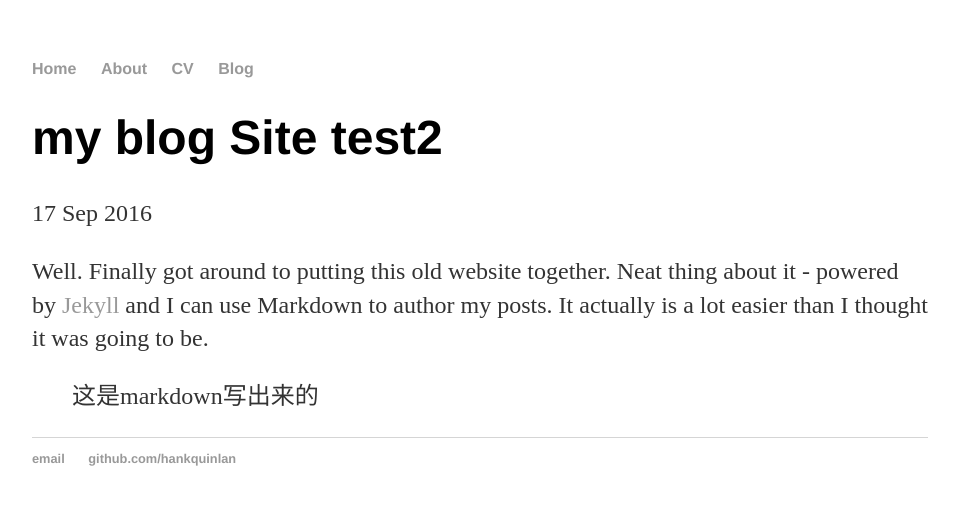
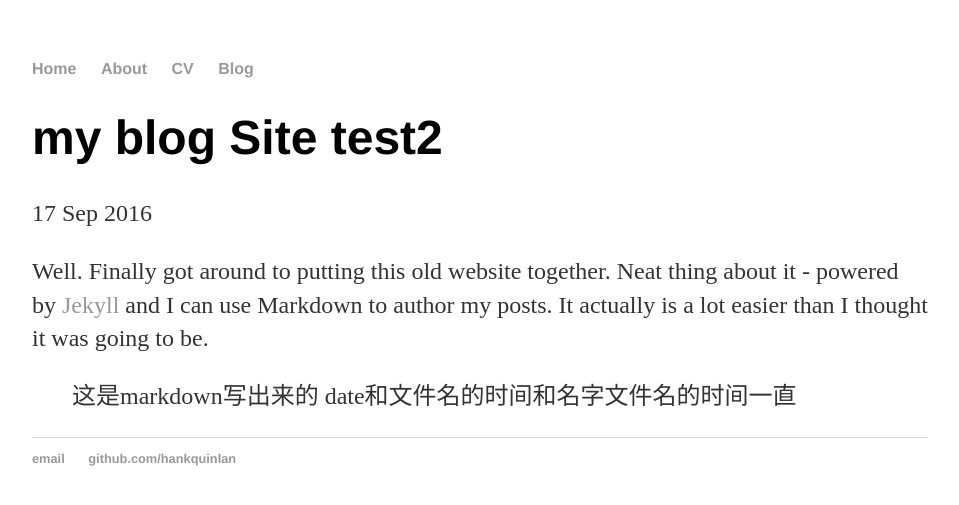
Before and after one commit to BonjourHub/BonjourHub.github.io, a Jekyll site: the page built from _posts/2016-09-16-name-of-my-post.md, in a window 1280 px wide. Shown: the top 505 px of the page, without its empty margins (160-1119 px from the left). Built offline with Jekyll 4.4.1, drawn with Linux system fonts in a browser that asks for light colours.

Commit message:
Update 2016-09-16-name-of-my-post.md
date和文件名的日期最好一致，生成的永久链接使用的是date作为路径

```diff
--- a/_posts/2016-09-16-name-of-my-post.md
+++ b/_posts/2016-09-16-name-of-my-post.md
@@ -6,4 +6,4 @@ date: 2016-09-17
 
 Well. Finally got around to putting this old website together. Neat thing about it - powered by [Jekyll](http://jekyllrb.com) and I can use Markdown to author my posts. It actually is a lot easier than I thought it was going to be.
 
-> 这是markdown写出来的
+> 这是markdown写出来的 date和文件名的时间和名字文件名的时间一直
```
